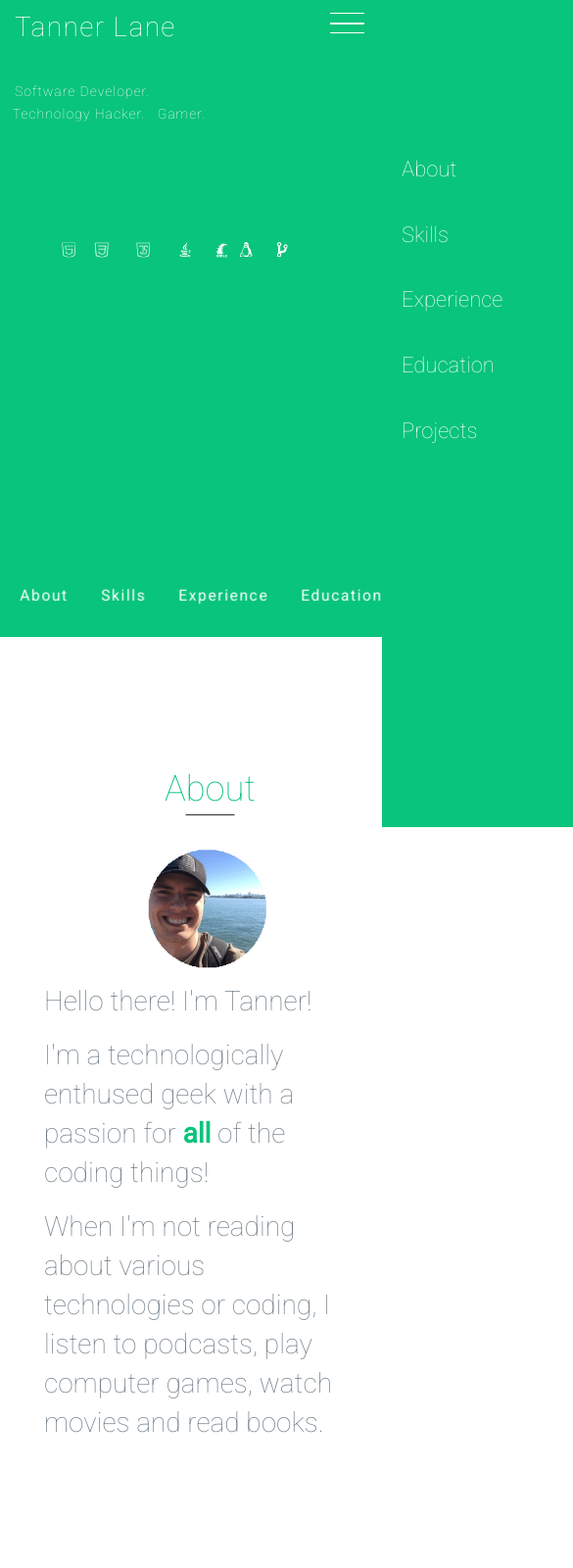
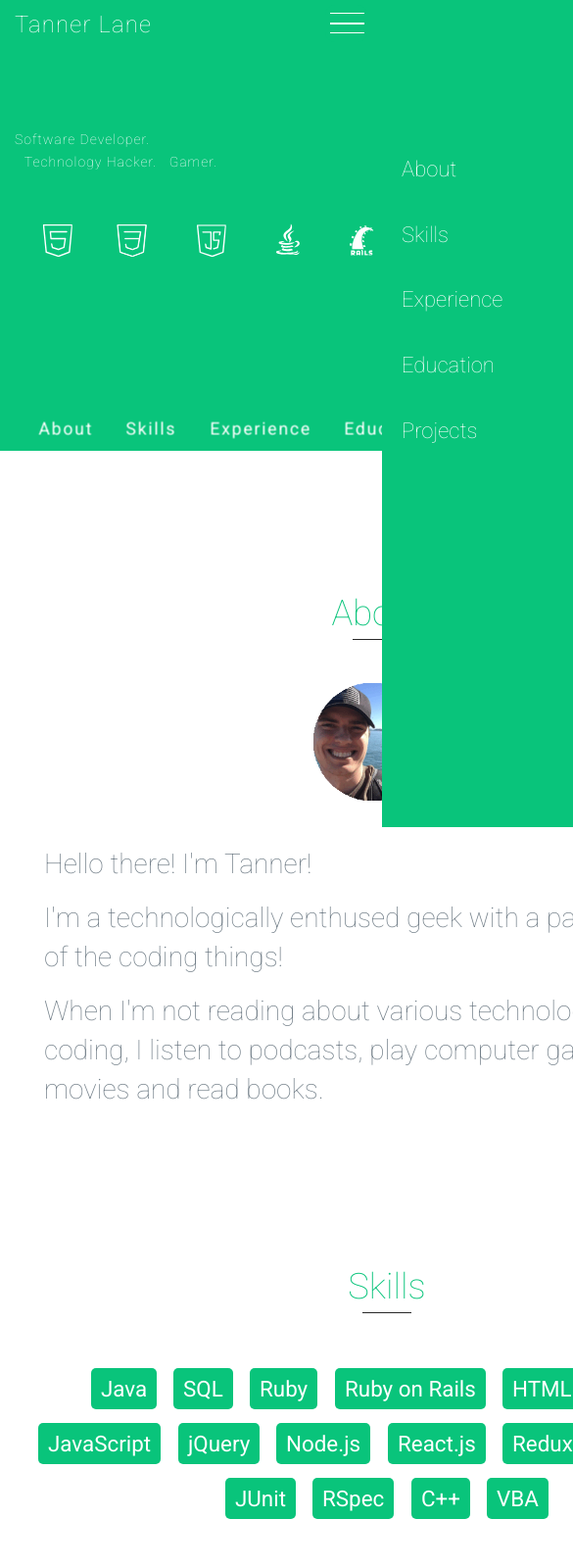
Before and after one commit to tal763/tal763.github.io, a website: page index.html in a window 390 px wide. Shown: the top 1600 px of the page at 98% size, 585 px wide, since content can reach past the window. Drawn offline with nearby package versions, Linux system fonts and the light colour scheme; a web font is replaced by a local one.

Commit message:
media query adjustments

```diff
--- a/scss/styles.scss
+++ b/scss/styles.scss
@@ -1515,15 +1515,6 @@ ul#horizontal-list li a {
 }
 // Small Devices
 @media only screen and (max-width : 768px) {
-     width: 768px;
-     header {
-          position: fixed;
-          display: none;
-          z-index: 999;
-          animation: none;
-          bottom: 0;
-          height: 100%;
-     }
 
      #mobile-menu-close,
      #mobile-menu-open {
@@ -1544,21 +1535,69 @@ ul#horizontal-list li a {
      }
 
      #lead-content {
-          // h1 {
-          //      font-size: 2em;
-          // }
-          //
-          // h2 {
-          //      font-size: 1.3em;
-          // }
-          //
-          // a {
-          //      padding: 10px;
-          // }
+          h1 {
+               font-size: 1.7em;
+          }
+
+          h2 {
+               font-size: 2.6em;
+          }
+
+
+     #subtitle-list{
+          transform: translateX(12px);
+     }
      }
 
      #lead-down {
           display: none;
+     }
+
+     #lead{
+          width: 795px;
+          height: 460px;
+     }
+
+     #about{
+          width: 790px;
+     }
+
+     #skills{
+          width: 790px;
+     }
+
+     #experience{
+          width: 790px;
+     }
+
+     #education{
+          width: 790px;
+     }
+
+     #projects{
+          width: 790px;
+     }
+
+     footer {
+          width: 795px !important;
+     }
+
+     #my-img {
+          padding-bottom: 50px;
+          transform: translate(-15px, 40px);
+     }
+
+     #about-shift{
+          transform: translate(-10px, 60px);
+     }
+
+     #image-row > #img-list {
+          transform: translate(-5vw, -8vh);
+     }
+
+     #menu-outer{
+          transform: translate(-4vw, -8vh);
+          font-size: 0.9em;
      }
 
      .education-block {
```
Also changed, not shown: css/styles.css.
